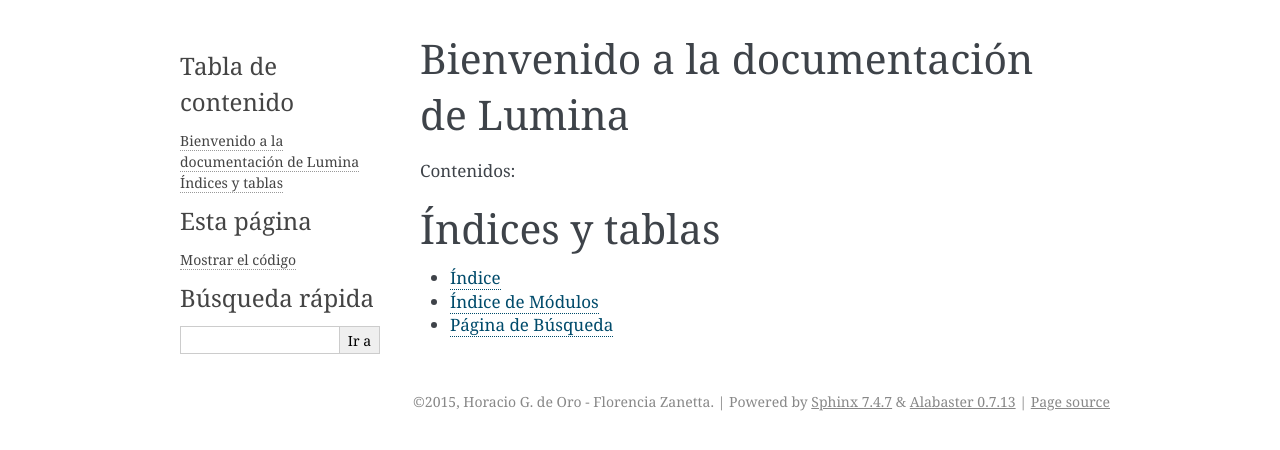
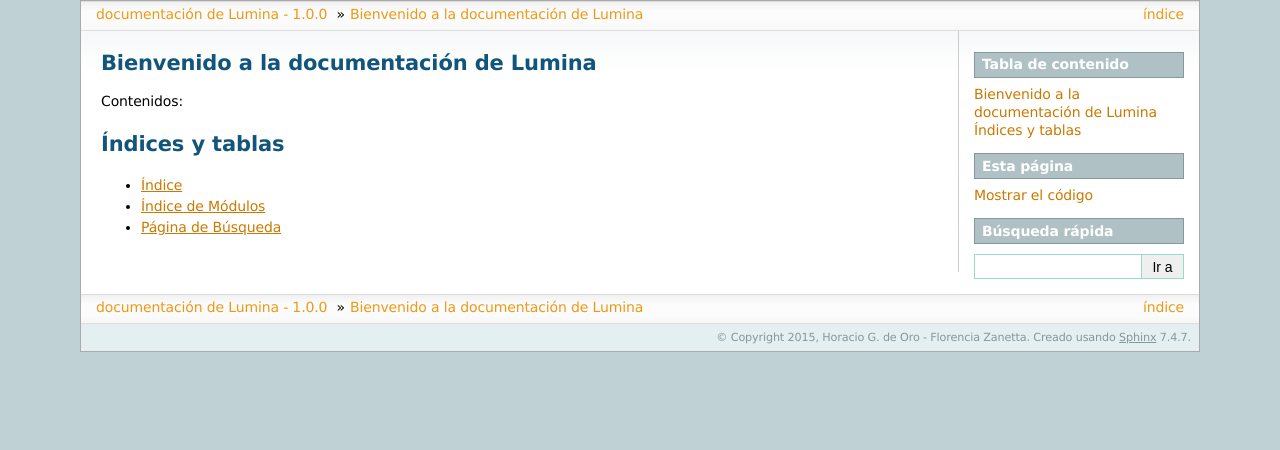
Before and after one commit to florzanetta/lumina, a Sphinx documentation site: the page built from doc/index.rst, in a window 1280 px wide. Shown: the top 450 px of the page. Built offline with Sphinx 7.4.7, drawn with Linux system fonts in a browser that asks for light colours.

Commit message:
Update readme & sphinx html theme

```diff
--- a/doc/conf.py
+++ b/doc/conf.py
@@ -109,7 +109,7 @@
 
 # The theme to use for HTML and HTML Help pages.  See the documentation for
 # a list of builtin themes.
-html_theme = 'alabaster'
+html_theme = 'sphinxdoc'
 
 # Theme options are theme-specific and customize the look and feel of a theme
 # further.  For a list of options available for each theme, see the
```
Also changed, not shown: README.md (+12 -0 lines).
